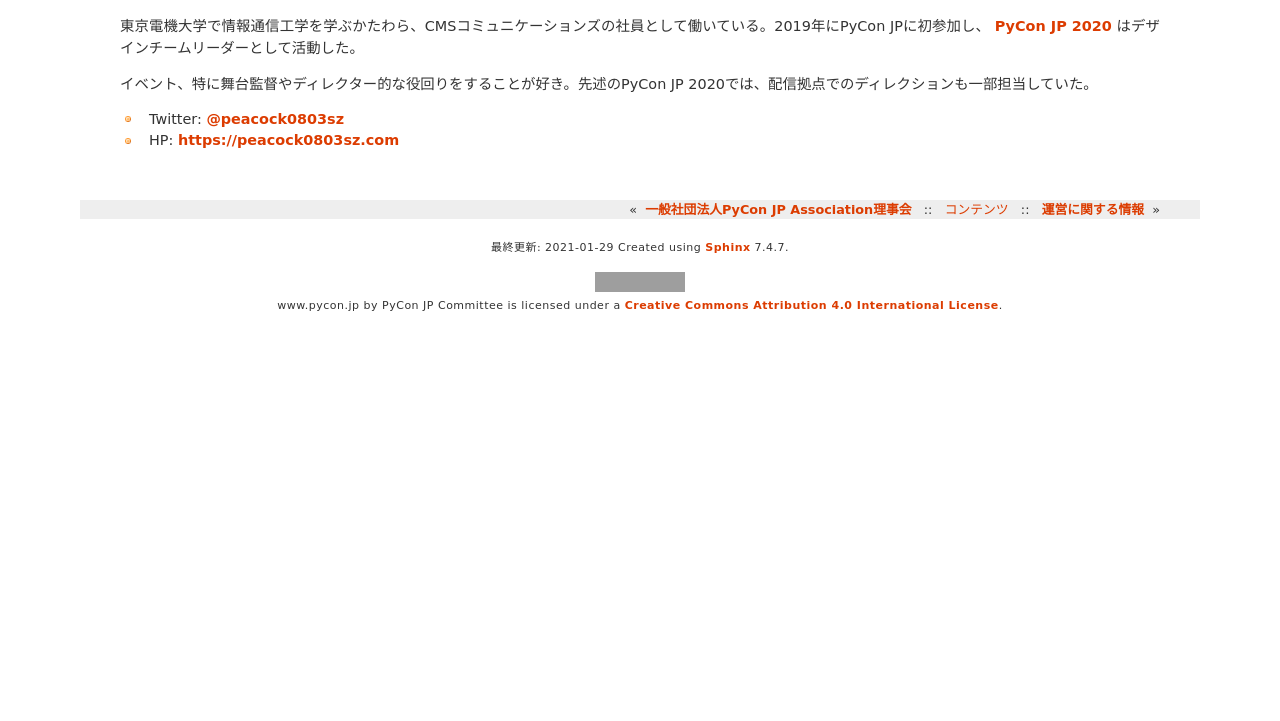
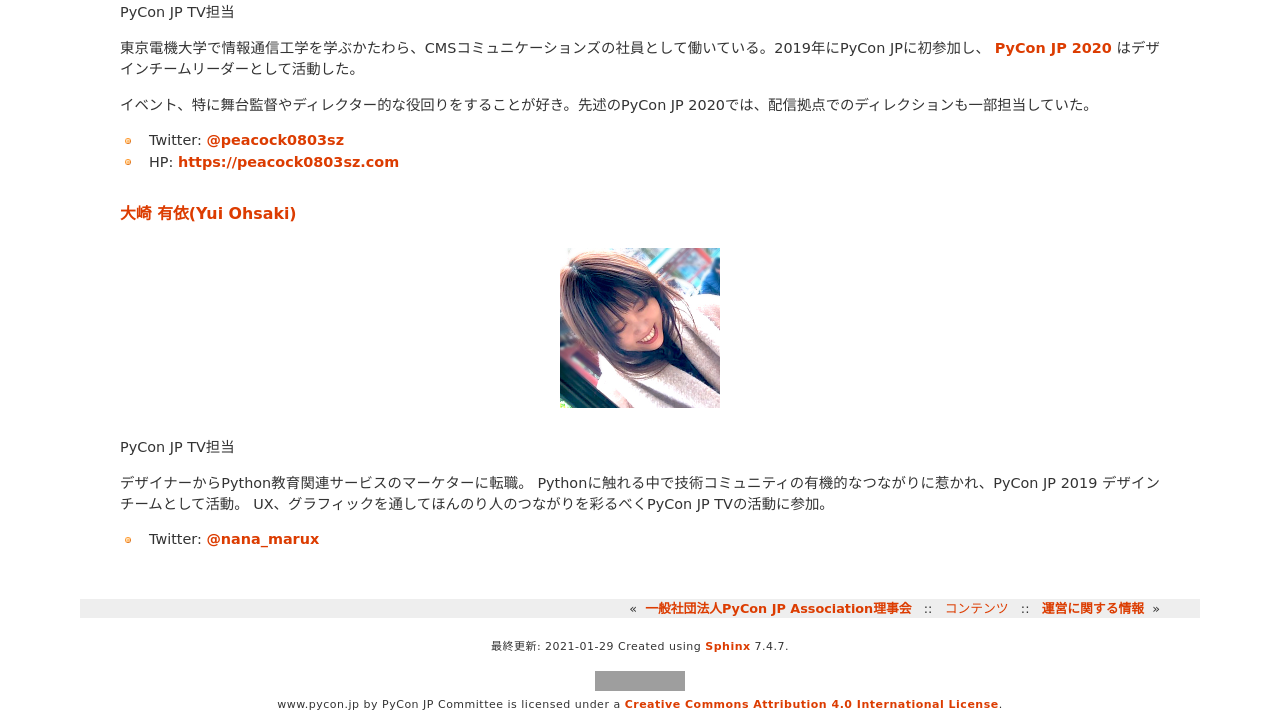
Before and after one commit to pyconjp/www.pycon.jp, a Sphinx documentation site: the page built from source/committee/members.rst, in a window 1280 px wide and 900 px high, scrolled down 3088 px, cut to the strip 179-900 px from the top of the window. Built offline with Sphinx 7.4.7, drawn with Linux system fonts in a browser that asks for light colours; before the commit the page ends 3589 px from its top, so only the background shows below that; grey boxes are pictures that could not be loaded.

Commit message:
Add nana's profile to committee/members

```diff
--- a/source/committee/members.rst
+++ b/source/committee/members.rst
@@ -123,3 +123,17 @@ PyCon JP TV担当
 
 * Twitter: `@peacock0803sz <https://twitter.com/peacock0803sz>`_
 * HP: https://peacock0803sz.com
+
+大崎 有依(Yui Ohsaki)
+----------------------------
+.. figure:: /_static/nana.jpg
+   :width: 160
+
+PyCon JP TV担当
+
+デザイナーからPython教育関連サービスのマーケターに転職。
+Pythonに触れる中で技術コミュニティの有機的なつながりに惹かれ、PyCon JP 2019 デザインチームとして活動。
+UX、グラフィックを通してほんのり人のつながりを彩るべくPyCon JP TVの活動に参加。
+
+
+* Twitter: `@nana_marux <https://twitter.com/nana_marux>`_
```
Also changed, not shown: source/_static/nana.jpg (added).
